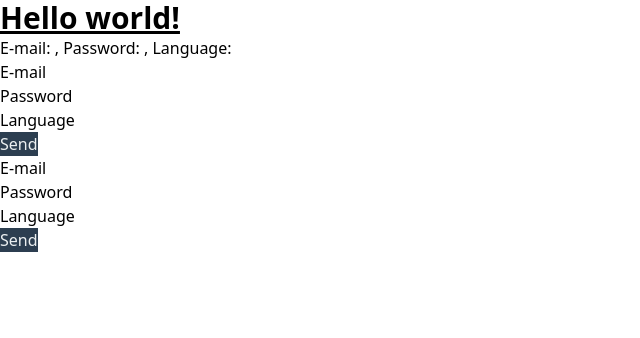
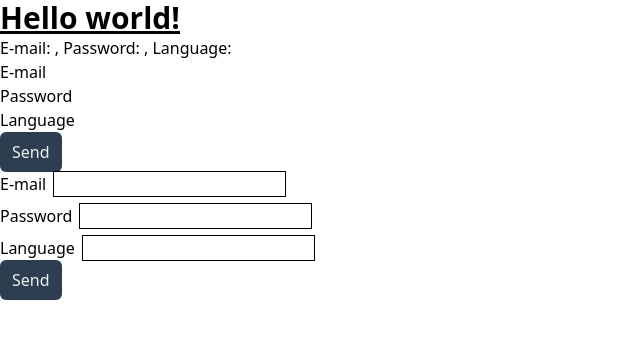
Before and after one commit to patrykomiotek/2a-react, a React (Vite) app: page / in a window 1280 px wide. Shown: the top 338 px of the page, without its empty margins (0-640 px from the left). Built offline with nearby package versions, Linux system fonts and the light colour scheme.

Commit message:
feat: styling using tailwind css

```diff
--- a/src/components/RegistrationFormRefs.tsx
+++ b/src/components/RegistrationFormRefs.tsx
@@ -25,7 +25,7 @@ export const RegistrationFormRefs = () => {
       const passwordError = passwordErrorFieldRef.current;
       if (passwordError) {
         passwordError.innerText = "Too short";
-        passwordError.style.color = "red";
+        // passwordError.style.color = "red";
       }
     }
 
@@ -49,12 +49,14 @@ export const RegistrationFormRefs = () => {
 
   return (
     <form onSubmit={handleSubmit}>
-      <Input ref={emailFieldRef} label="E-mail" type="email" />
+      <div className="space-y-2">
+        <Input ref={emailFieldRef} label="E-mail" type="email" />
 
-      <Input ref={passwordFieldRef} label="Password" type="password" />
-      <p ref={passwordErrorFieldRef}></p>
+        <Input ref={passwordFieldRef} label="Password" type="password" />
+        <p className="text-red-500" ref={passwordErrorFieldRef}></p>
 
-      <Input ref={languageFieldRef} label="Language" />
+        <Input ref={languageFieldRef} label="Language" />
+      </div>
       <Button type="submit" label="Send" />
     </form>
   );
--- a/src/ui/Button.tsx
+++ b/src/ui/Button.tsx
@@ -28,7 +28,7 @@ export const Button = memo(
     };
 
     return (
-      <button style={styles} {...rest}>
+      <button className="py-2 px-3 rounded-md" style={styles} {...rest}>
         {label}
       </button>
     );
--- a/src/ui/Input.tsx
+++ b/src/ui/Input.tsx
@@ -10,9 +10,9 @@ export const Input = ({ id, label, ref, ...rest }: Props) => {
   const fieldId = id ? id : reactId;
 
   return (
-    <div>
+    <div className="flex gap-2">
       <label htmlFor={fieldId}>{label}</label>
-      <input ref={ref} id={fieldId} {...rest} />
+      <input ref={ref} id={fieldId} className="outline" {...rest} />
     </div>
   );
 };
```
